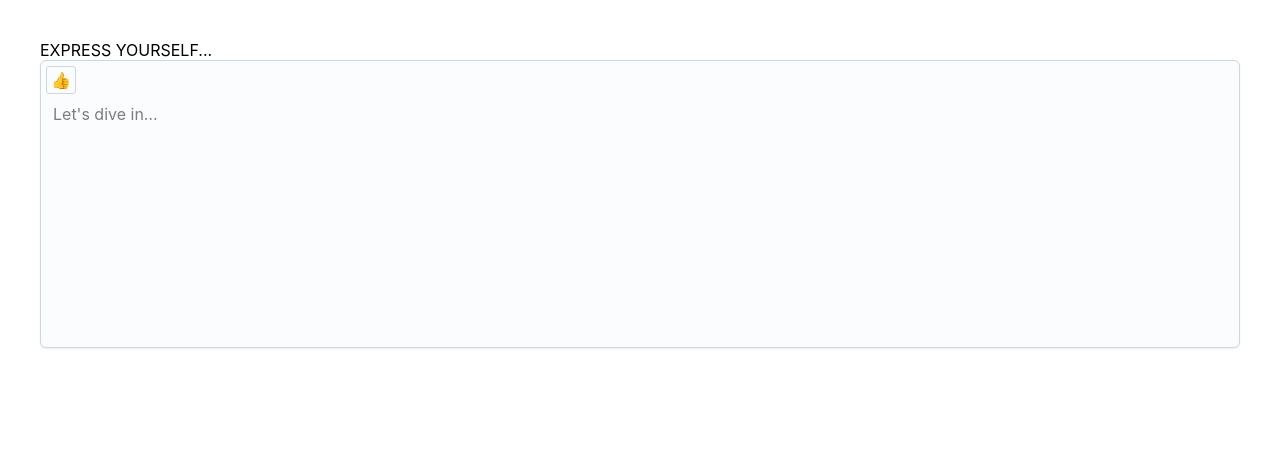
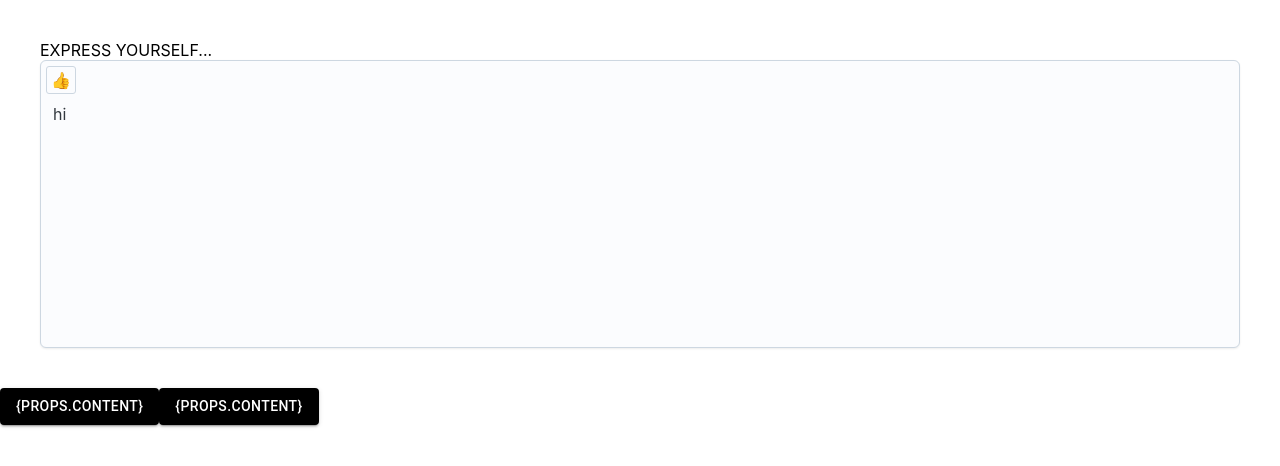
Before and after one commit to Addy-Devil/Text-Wizard, a React (Create React App) app: page / in a window 1280 px wide. Shown: the top 466 px of the page. Built offline with nearby package versions, Linux system fonts and the light colour scheme.

Commit message:
buttons added

```diff
--- a/package.json
+++ b/package.json
@@ -6,6 +6,7 @@
     "@emotion/react": "^11.11.4",
     "@emotion/styled": "^11.11.5",
     "@mui/joy": "^5.0.0-beta.36",
+    "@mui/material": "^5.15.21",
     "@testing-library/jest-dom": "^5.17.0",
     "@testing-library/react": "^13.4.0",
     "@testing-library/user-event": "^13.5.0",
--- a/src/App.js
+++ b/src/App.js
@@ -1,12 +1,14 @@
 import React from 'react';
 import TextareaRows from './Components/TextArea';
+import ButtonUsage from './Components/ButtonUsage';
 
 function App() {
   return (
     <div>
       < TextareaRows />
 
-      {/* < ButtonUsage /> */}
+      < ButtonUsage content="SUBSCRIBE!" />
+      < ButtonUsage content="SUBSCRIBE!" />
 
     </div>
   );
--- a/src/Components/ButtonUsage.js
+++ b/src/Components/ButtonUsage.js
@@ -2,15 +2,13 @@ import * as React from 'react';
 import Button from '@mui/material/Button';
 import { useState } from 'react';
 
-
-
-export default function ButtonUsage()
+export default function ButtonUsage(props)
  {
   const handleOnClick=()=>{
     setText("Subscribed!!:)");
     setColor("green");
   }
-  const [text,setText]=useState("Subscribe!");
+  const [text,setText]=useState("{props.content}");
   const [color,setColor]=useState(" black");
 
   return (<>
--- a/src/Components/TextArea.js
+++ b/src/Components/TextArea.js
@@ -12,6 +12,8 @@ export default function TextareaRows() {
         EXPRESS YOURSELF...
       <Textarea
         placeholder="Let's dive in…"
+        value={text}
+        onChange={(event) => setText(event.target.value)}
         variant="outlined"
         minRows={10}
         startDecorator={
```
Also changed, not shown: 1 other file (tests, documents, lock files or other folders).
